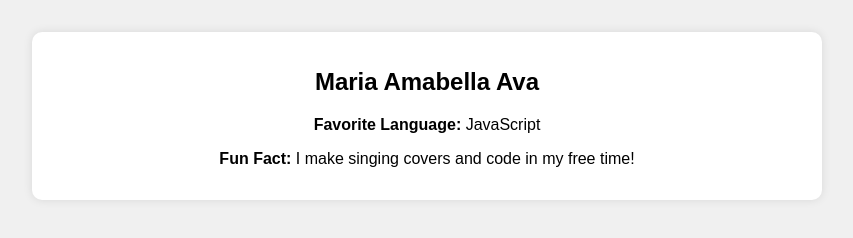
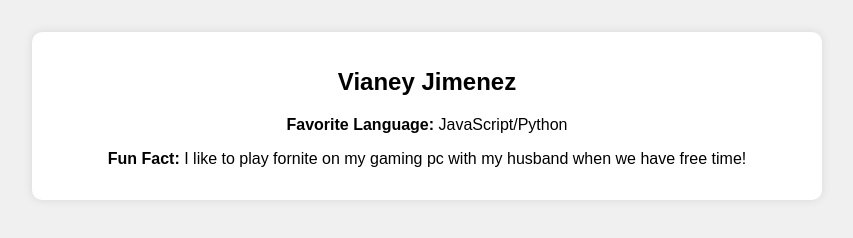
Before and after one commit to amabellava/meet-our-club, a plain HTML site: page example.html in a window 1280 px wide. Shown: the whole page, without its empty margins (213-1066 px from the left). Drawn offline with Linux system fonts and the light colour scheme.

Commit message:
Vianey's Update

```diff
--- a/example.html
+++ b/example.html
@@ -2,7 +2,7 @@
 <html lang="en">
 <head>
   <meta charset="UTF-8">
-  <title>Maria Amabella Ava</title>
+  <title>Vianey Jimenez</title>
   <style>
     body {
       font-family: sans-serif;
@@ -21,9 +21,9 @@
 </head>
 <body>
   <div class="profile">
-    <h2>Maria Amabella Ava</h2>
-    <p><strong>Favorite Language:</strong> JavaScript</p>
-    <p><strong>Fun Fact:</strong> I make singing covers and code in my free time!</p>
+    <h2>Vianey Jimenez</h2>
+    <p><strong>Favorite Language:</strong> JavaScript/Python </p>
+    <p><strong>Fun Fact:</strong> I like to play fornite on my gaming pc with my husband when we have free time!</p>
   </div>
 </body>
 </html>
```
